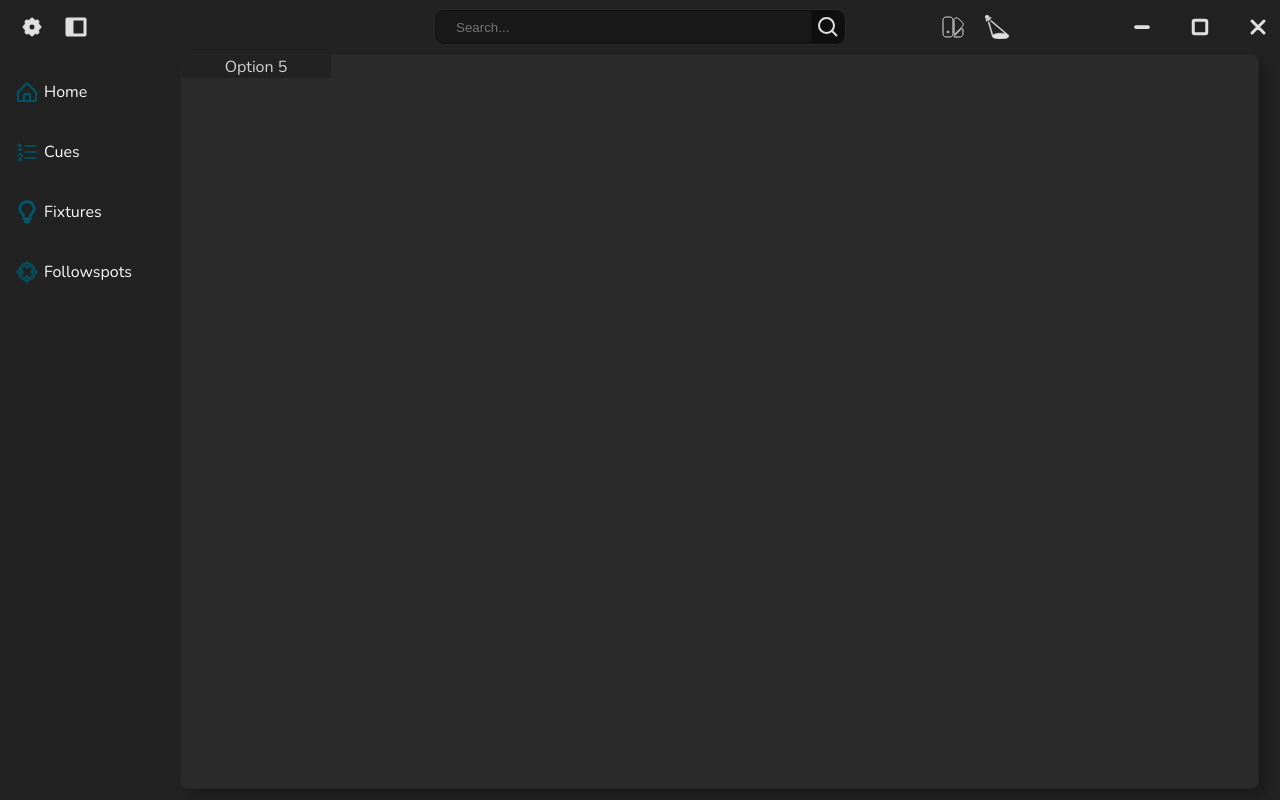
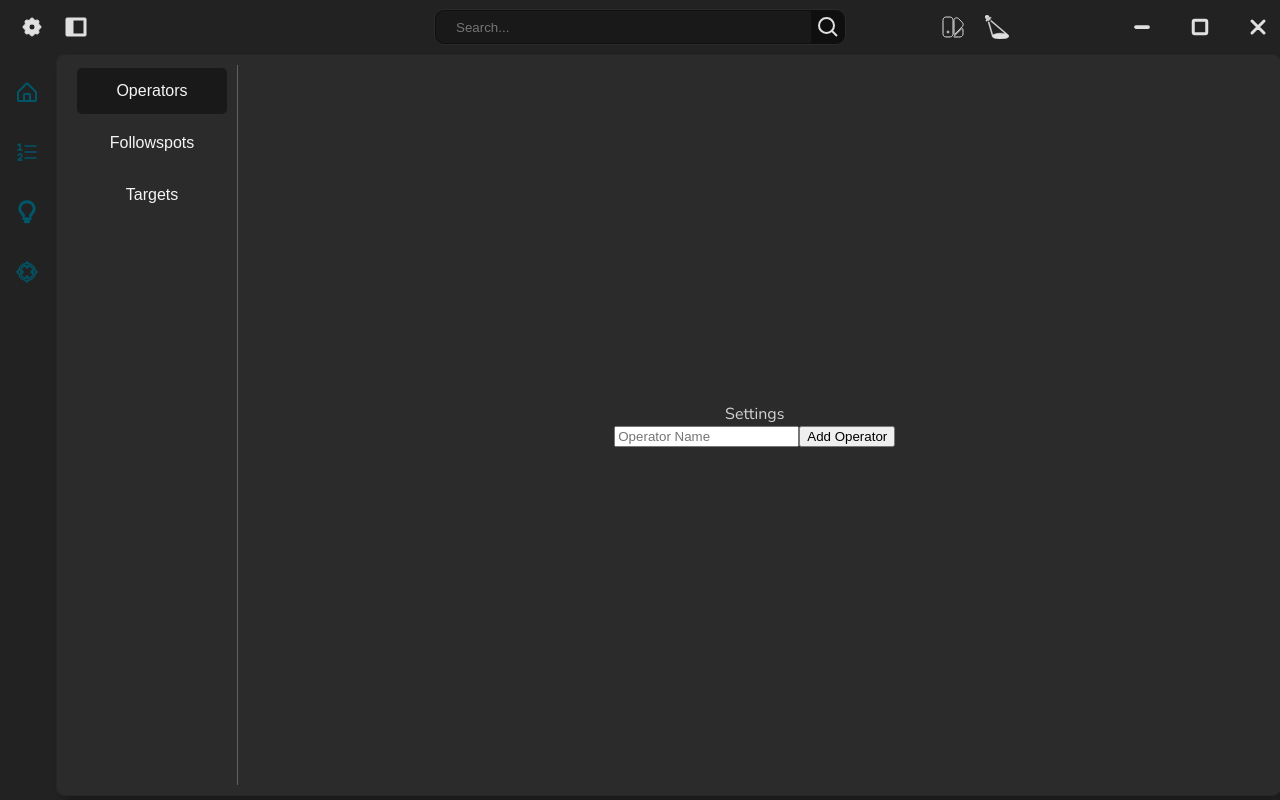
Before and after one commit to atterpac/wails-vue-routing, a Vue app in the folder frontend/: page / in a window 1280 px wide. Built offline with nearby package versions, Linux system fonts and the light colour scheme.

Commit message:
Start of settings layout

```diff
--- a/frontend/package.json
+++ b/frontend/package.json
@@ -9,8 +9,10 @@
     "preview": "vite preview"
   },
   "dependencies": {
+    "@melloware/coloris": "^0.21.1",
     "vue": "^3.2.37",
-    "vue-router": "^4.2.4"
+    "vue-router": "^4.2.4",
+    "vue3-colorpicker": "^2.2.2"
   },
   "devDependencies": {
     "@babel/types": "^7.18.10",
--- a/frontend/src/App.vue
+++ b/frontend/src/App.vue
@@ -7,8 +7,8 @@
             <div class="routerview noselect">
               <router-view />
             </div>
+            <RightDrawer class='right-drawer' :isCollapse="isDrawerCollapse ? true : false" v-if="!isDrawerCollapse"/>
         </div>
-        <RightDrawer :isCollapse="isDrawerCollapse ? true : false"/>
     </div>
     <Footer v-if="false"/>
 </div>
@@ -22,7 +22,7 @@ import RightDrawer from './components/layout/RightDrawer.vue'
 import Footer from './components/layout/Footer.vue'
 import { ref } from 'vue';
 
-const isNavCollapse = ref<Boolean>(false)
+const isNavCollapse = ref<Boolean>(true)
 const isDrawerCollapse = ref<Boolean>(true)
 
 const toggleCollapse = () => {
@@ -58,17 +58,40 @@ const toggleDrawer = () => {
 
   .view-container {
     flex: 1;
+    display: flex;
+    flex-direction: row;
+    justify-content: space-between;
    }
 
   .routerview {
     background-color: var(--bg-dark);
+    padding: 10px;
     border-radius: 8px;
     border: 0.25px solid #242629;
-    height: 97%;
-    margin: 10px 0px 10px 0px;
-    align-items: stretch;
+    height: clamp(80vh, 90vh, 95vh);
+    width: clamp(40vw, 94vw, 95vw);
+    margin: 10px 10px 10px 0px;
     display: flex;
-    justify-content: space-between;
+    flex: 5;
     box-shadow: 7px 7px 10px rgba(0, 0, 0, 0.2);
+    min-width: 300px;
+    overflow: hidden;
   }
+
+
+  .right-drawer {
+
+  width: 100%;
+  max-width: 300px;
+  background-color: var(--bg-darker);
+  border-radius: 8px;
+  height: 100%;
+  margin: 0px 10px 0px 10px;
+  align-items: stretch;
+  display: flex;
+  flex: 1;
+  justify-content: space-between;
+  box-shadow: 7px 7px 10px rgba(0, 0, 0, 0.2);
+  }
+
 </style>
--- a/frontend/src/components/followspot/FollowSpotCue.vue
+++ b/frontend/src/components/followspot/FollowSpotCue.vue
@@ -25,7 +25,7 @@
                 <input type="number" placeholder="0s" />
             </div>
             <div class='focus'>
-                <PersonIcon class='data-icon' beam_color="#e3b024" :beam_size="beam_size" width='64px' height='64px' stroke='var(--gray-7)' fill='var(--gray-b)' />
+                <PersonIcon class='data-icon' beam_color="#e3b024" :beam_size="beam_size" width='72px' height='72px' stroke='var(--gray-7)' fill='var(--gray-b)' />
                 <Dropdown class='dropdown' :options="DropdownItems" @item='updateSelection' />
             </div>
             <div class='focus'>
@@ -71,11 +71,8 @@ const updateSelection = (item: string) => {
 
 <style scoped>
 .fs-cue {
-    min-width: 400px;
-    min-height: 250px;
-    max-width: 800px;
-    width: 100%;
-    height: 25%;
+    height: 250px;
+    width: clamp(200px, 500px, 1000px);
     background-color: var(--gray-a);
     border-radius: 10px;
     margin: 20px;
--- /dev/null
+++ b/frontend/src/components/followspot/FollowSpotSetup.vue
@@ -0,0 +1,191 @@
+<template>
+    <div class="fssetup">
+        <div class='select-tray'>
+            <div class="setting-select">
+                <button class='tab-option active' id='operators' @click='selectTab'>Operators</button>
+                <button class='tab-option' id='followspots' @click='selectTab'>Followspots</button>
+                <button class='tab-option' id='targets' @click='selectTab'>Targets</button>
+            </div>
+        </div>
+        <div class="settings" >
+            Settings
+            <div v-if='activeTab == "operators"'>
+                <div>
+                    <input type="text" placeholder="Operator Name">
+                    <button>Add Operator</button>
+                </div>
+            </div>
+            <div v-if='activeTab == "followspots"'>
+                <div class='setting-list'>
+                    <div class='setting'>
+                        <label for="type">Fixture</label>
+                        <input type="text" placeholder="Fixture Type" id='type'>
+                    </div>
+                    <div class='setting'>
+                        <label for='framecount'>Number of Frames</label>
+                        <input  class='framecount' v-model='numOfFrames' type="number" min='0' max='20' placeholder="Number of Frames" id='framecount'>
+                        <span @click='frameCollapse = !frameCollapse'>{{frameCollapse ? '-' : '+'}}</span>
+                    </div>
+                    <div class='frames' v-if='frameCollapse'>
+                        <div class='setting frame'>
+                            <label for="open">Open Frame</label>
+                            <input class='colorpicker' type="color" id='frame0' value='#ffffff'>
+                            <input type="text" placeholder="Open" id='frame0' value='Open'>
+                        </div>
+                        <div class='setting frame' v-for='frame in numOfFrames'>
+                            <label for="frame{{frame}}">Frame {{frame}}</label>
+                            <input class='colorpicker' type="color" id='frame{{frame}}'>
+                            <input type="text" placeholder="Frame Label" id='frame{{frame}}'>
+                        </div>
+                    </div>
+                </div>
+            </div>
+            <div v-if='activeTab == "targets"'>
+                Targets Tab
+            </div>
+        </div>
+    </div>
+</template>
+
+<script setup lang="ts">
+import { ref, Ref } from 'vue'
+const activeTab = ref("operators");
+const pureColor = ref<ColorInputWithoutInstance>("red");
+const gradientColor = ref("linear-gradient(0deg, rgba(0, 0, 0, 1) 0%, rgba(0, 0, 0, 1) 100%)");
+const numOfFrames = ref(0);
+const frameCollapse = ref(false);
+
+const selectTab = (e:Event) => {
+    const tab = e.target as HTMLElement
+    document.querySelectorAll('.tab-option').forEach(tab => {
+        tab.classList.remove('active')
+    })
+    tab.classList.add('active')
+    activeTab.value = tab.id
+}
+
+</script>
+
+<style scoped>
+.fsssetup {
+    width: 100%;
+    height: 100%;
+    background-color: var(--gray-1);
+    display: flex;
+    flex-direction: row;
+    align-content: flex-start;
+}
+
+.select-tray {
+    width: 200px;
+    height: 100%;
+    display: flex;
+    flex-direction: column;
+    border-right: 1px solid var(--gray-9);
+}
+
+.setting-select {
+    width: 150px;
+    display: flex;
+    flex-direction: column;
+    margin-right: auto;
+    flex: 1;
+    padding: 0px 10px;
+    border-right: 1px solid var(--gray-7);
+}
+
+
+.setting-select button {
+    border: none;
+    outline: none;
+    width: 100%;
+    cursor: pointer;
+    background-color: var(--gray-9);
+    font-size: 1rem;
+    color: var(--gray-1);
+    padding: 14px 16px;
+    margin: 3px 0px;
+}
+
+.setting-select button:hover, .setting-select button.active {
+    background-color: var(--gray-b);
+    border-radius: 5px;
+}
+
+.settings {
+    width: 100%;
+    max-height: 90vh;
+    overflow-y: auto;
+}
+
+.frame {
+    margin-left: 20px;
+}
+
+.framecount {
+    margin-left: auto;
+    margin-right: 10px;
+}
+
+
+.folowspots {
+    width: 100%;
+    display: flex;
+    flex-direction: column;
+    align-items: center;
+    justify-content: center;
+    overflow: hidden;
+}
+
+.setting {
+    display: flex;
+    flex-direction: row;
+    align-items: center;
+    justify-content: space-between;
+    border-bottom: 1.5px solid var(--gray-7);
+    padding: 15px;
+    font-size: 18px;
+    overflow: hidden;
+}
+
+.setting-list {
+    overflow: hidden;
+}
+
+
+.setting > input {
+    padding: 5px 10px;
+    background-color: var(--gray-b);
+    border: 1px solid var(--gray-7);
+    color: var(--gray-1);
+    border-radius: 5px;
+    outline: none;
+    font-size: 1rem;
+}
+
+.colorpicker {
+    margin-left: auto;
+    margin-right: 15px;
+}
+
+input:focus {
+    border: 2px solid var(--primary-accent);
+    /* Add Box shadow */
+    box-shadow: 0 0 5px var(--primary-accent);
+    color: var(--gray-1);
+}
+
+input[type="color"] {
+	-webkit-appearance: none;
+	border: none;
+    padding: 0;
+	width: 48px;
+	height: 32px;
+}
+input[type="color"]::-webkit-color-swatch-wrapper {
+	padding: 0;
+}
+input[type="color"]::-webkit-color-swatch {
+	border: none;
+}
+</style>
--- a/frontend/src/views/DashboardView.vue
+++ b/frontend/src/views/DashboardView.vue
@@ -1,23 +1,18 @@
 <template>
-    <Dropdown :options="DropdownItems" />
+    <FollowSpotSetup class='view'/>
 </template>
 
 <script setup lang="ts">
-import Dropdown from '../components/common/Dropdown.vue'
-
-type Option = {
-    value: string
-    label: string
-}
-
-const DropdownItems: Option[] = [
-    {label: "Option 1", value: "1"},
-    {label: "Option 2", value: "2"},
-    {label: "Option 3", value: "3"},
-    {label: "Option 4", value: "4"},
-    {label: "Option 5", value: "5"},
-]
+import FollowSpotSetup from "../components/followspot/FollowSpotSetup.vue"
 </script>
 
 <style scoped>
+.view {
+    width: 100%;
+    height: 100%;
+    background-color: var(--gray-9);
+    display: flex;
+    align-items: center;
+    overflow: hidden;
+}
 </style>
--- a/frontend/src/views/FollowspotView.vue
+++ b/frontend/src/views/FollowspotView.vue
@@ -38,8 +38,15 @@ const followspots: followspot[] = [
 
 .followspot-view {
     width: 100%;
+    height: 100%;
     display: flex;
+    overflow: hidden;
     flex-direction: row;
     justify-content: space-around;
+    align-content: center;
+}
+
+.followspot {
+    width: 33%;
 }
 </style>
```
Also changed, not shown: frontend/src/components/followspot/SpotFrames.vue (+64 -16 lines), 2 other files (tests, documents, lock files or other folders).
